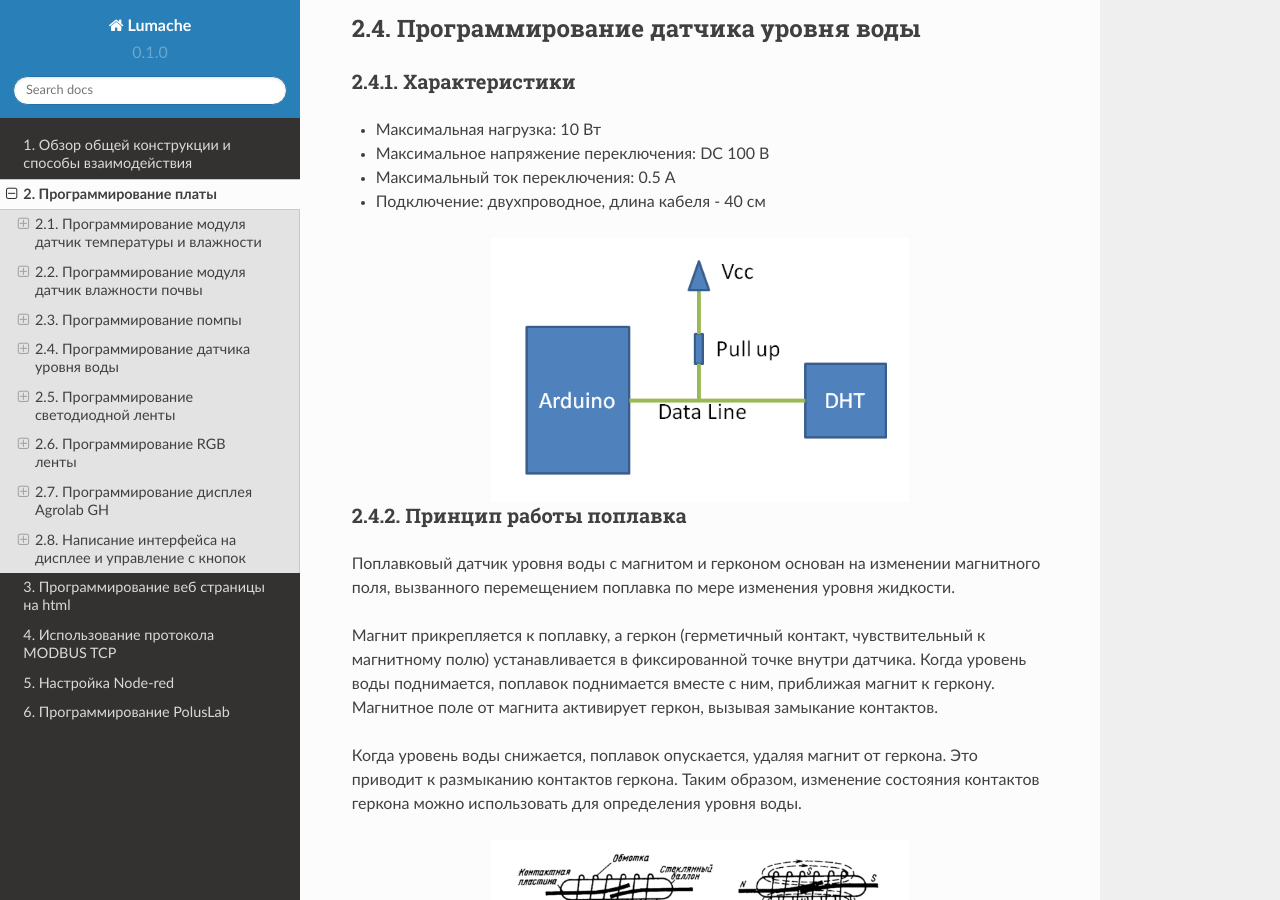
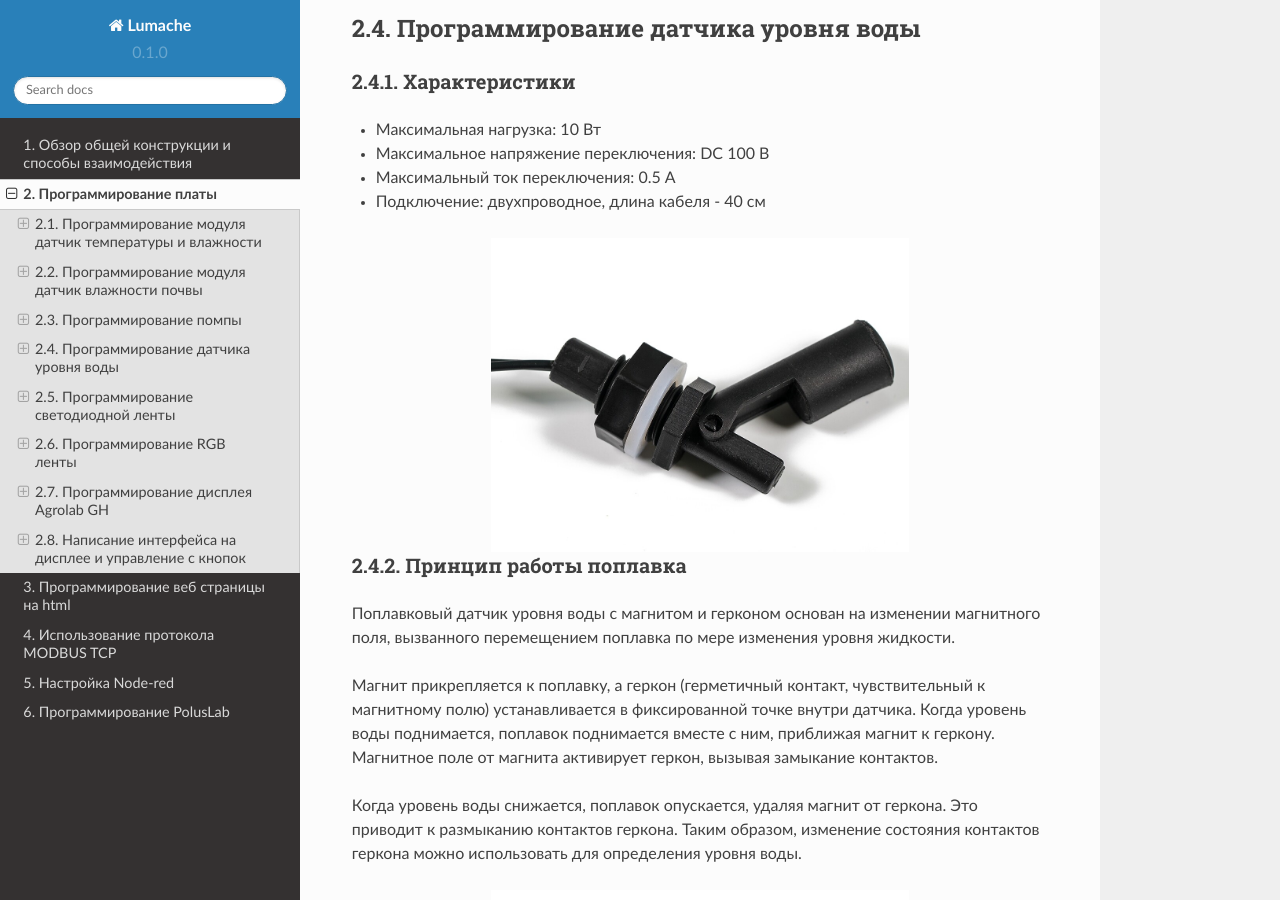
Before and after one commit to BBanwz/book_AL_GH, a Sphinx documentation site: the page built from docs/source/2/1.rst, in a window 1280 px wide and 900 px high, scrolled down 5141 px. Built offline with Sphinx 7.4.7 and the Read the Docs theme 2.0.0, drawn with Linux system fonts in a browser that asks for light colours.

Commit message:
Update 1.rst

```diff
--- a/docs/source/2/1.rst
+++ b/docs/source/2/1.rst
@@ -208,7 +208,7 @@
 
 - Подключение: двухпроводное, длина кабеля - 40 см
 
-.. figure:: images/12.png
+.. figure:: images/13.png
        :width: 60%
        :align: center
        :alt: Поплавок
```
